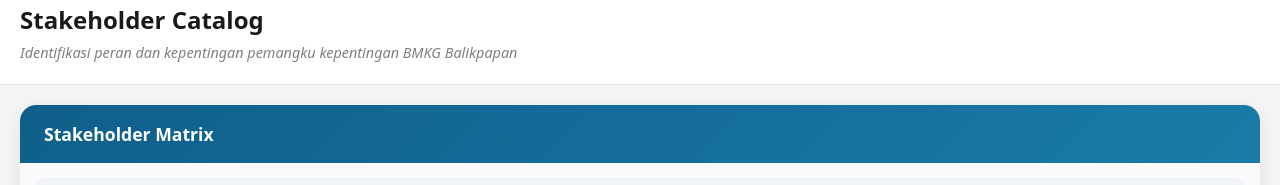
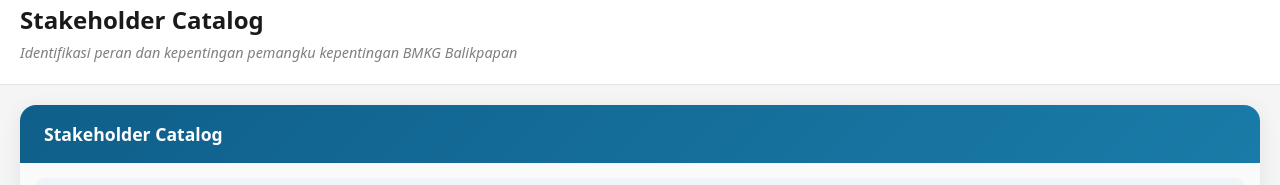
Before and after one commit to naomiguen/EA-MAGANG-BMKG, a React (Vite) app: page /vision/stakeholder in a window 1280 px wide. Shown: the part 5920-6105 px from the top of the page. Built offline with nearby package versions, Linux system fonts and the light colour scheme; no server answers.

Commit message:
baikin judul di stakeholder

```diff
--- a/src/pages/StakeholderPage.jsx
+++ b/src/pages/StakeholderPage.jsx
@@ -28,7 +28,7 @@ const StakeholderPage = () => {
 
       <div className="orgDiagramCardFull">
         <div className="orgDiagramHeader">
-          <div>Stakeholder Matrix</div>
+          <div>Stakeholder Catalog</div>
         </div>
 
         {/* WRAPPER: overflowX auto memungkinkan scroll di HP */}
```
